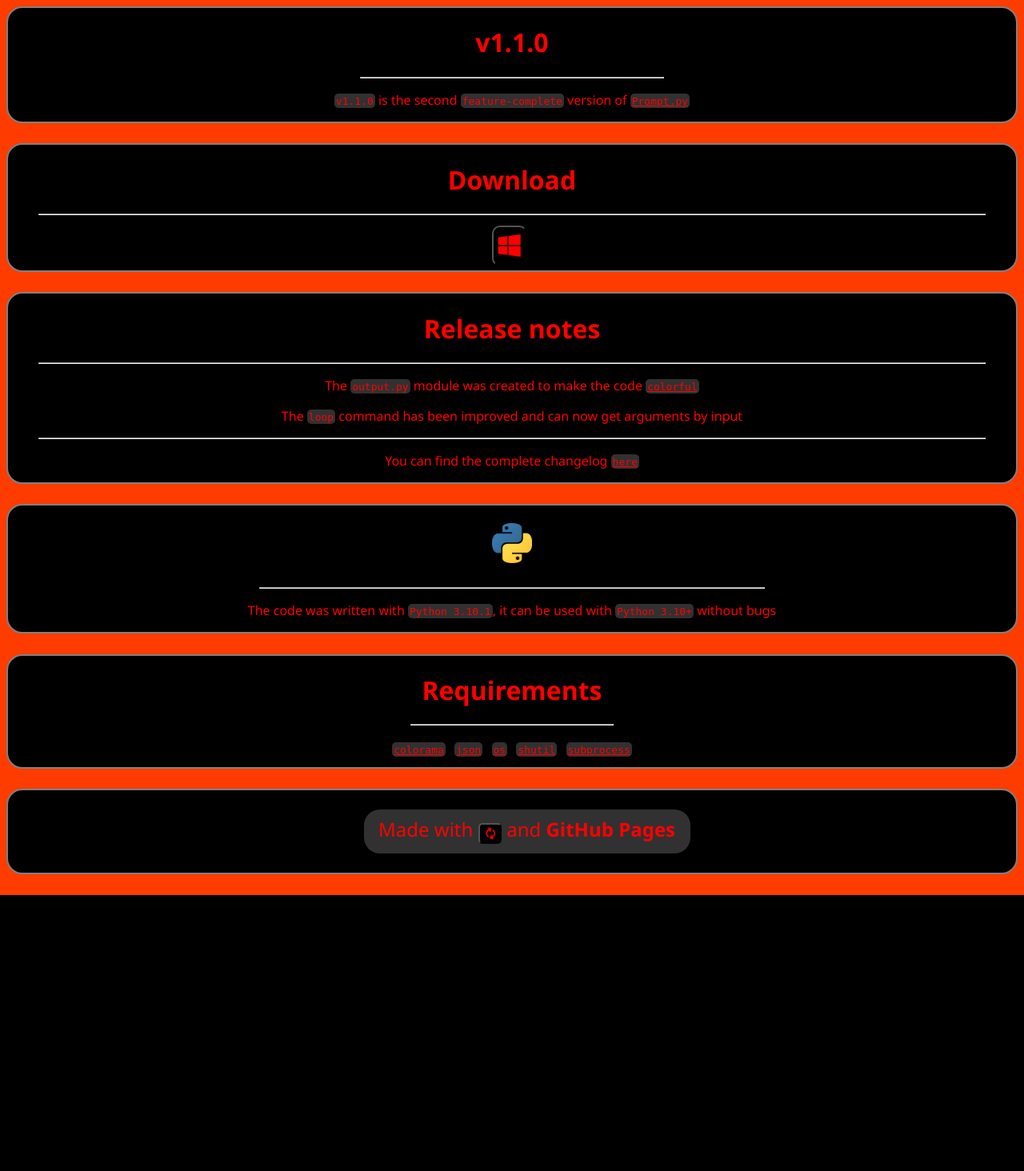
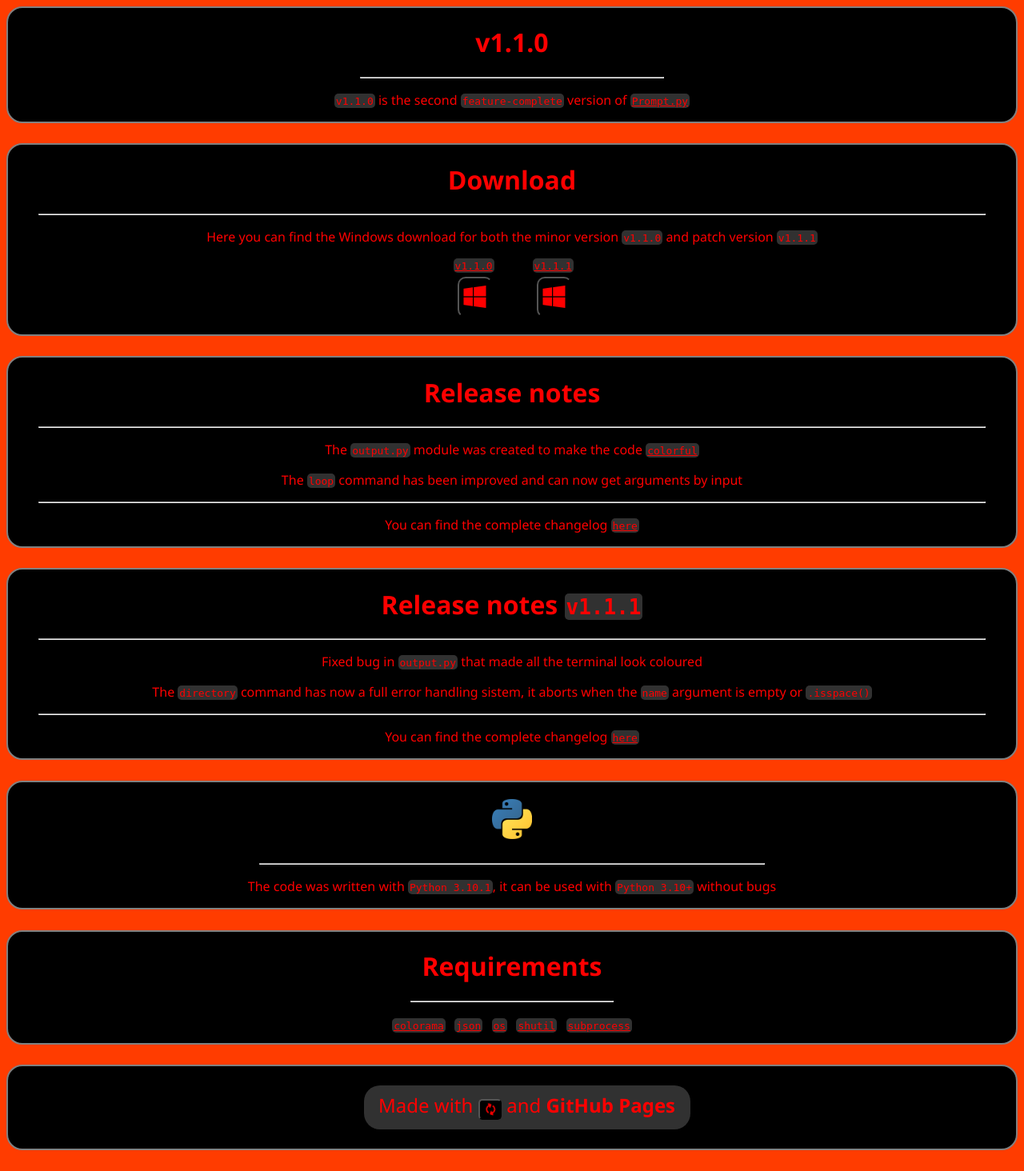
Before and after one commit to FLAK-ZOSO/FLAK-ZOSO.github.io, a PHP site: page /src/repo/Prompt/v1.1.0.html in a window 1280 px wide. Shown: the whole page at 80% size. Before the commit the page ends 1119 px from the top, so only its background shows below. Run offline with PHP 8.4, Linux system fonts and the light colour scheme; some libraries are stand-ins or nearby versions.

Commit message:
Updated to v1.1.1 the Prompt repo

```diff
--- a/src/css/button.css
+++ b/src/css/button.css
@@ -54,7 +54,7 @@ button.download {
     margin-bottom: 5px;
     border-radius: 10px;
     background-color: black;
-    margin-left: 48%;
+    margin-left: 5%;
 }
 button.download a {
     color: red;
--- a/src/css/code.css
+++ b/src/css/code.css
@@ -164,6 +164,9 @@
     padding-top: 2px;
     padding-bottom: 1px;
 }
+.square.red {
+    color: red;
+}
 
 
 .madeWith {
--- a/src/repo/Prompt/about.html
+++ b/src/repo/Prompt/about.html
@@ -64,6 +64,7 @@
                 <a href="v1.0.0.html" target="_blank"><code class="square">v1.0.0</code></a> |
                 <a href="v1.1.0.html" target="_blank"><code class="square">v1.1.0</code></a>
             </nav>
+            <p>You will find the bug-fix notes in the respective minor version page</p>
         </div>
 
         <div class="intro">
--- a/src/repo/Prompt/v1.1.0.html
+++ b/src/repo/Prompt/v1.1.0.html
@@ -36,7 +36,11 @@
 
         <div class="intro">
             <h1>Download</h1><hr>
-            <button class="download"><a href="https://github.com/FLAK-ZOSO/Prompt/archive/refs/tags/v1.1.0.zip" target="_blank"><i class="fab fa-windows"></i></a></button>
+            <p>Here you can find the Windows download for both the minor version <code class="square">v1.1.0</code> and patch version <code class="square">v1.1.1</code></p>
+            <ul style="width: 40%; margin-left: 41%; display: flex; align-items: center;">
+                <li><a href="https://github.com/FLAK-ZOSO/Prompt/releases/tag/v1.1.0" target="_blank"><code class="square">v1.1.0</code></a> <button class="download"><a href="https://github.com/FLAK-ZOSO/Prompt/archive/refs/tags/v1.1.0.zip" target="_blank"><i class="fab fa-windows"></i></a></button></li>
+                <li><a href="https://github.com/FLAK-ZOSO/Prompt/releases/tag/v1.1.1" target="_blank"><code class="square">v1.1.1</code></a> <button class="download"><a href="https://github.com/FLAK-ZOSO/Prompt/archive/refs/tags/v1.1.1.zip" target="_blank"><i class="fab fa-windows"></i></a></button></li>
+            </ul>
         </div>
 
         <div class="intro">
@@ -44,6 +48,13 @@
             <p>The <code class="square">output.py</code> module was created to make the code <a href="../../../img/CMD run v1.1.0.png" target="_blank"><code class="square">colorful</code></a></p>
             <p>The <code class="square">loop</code> command has been improved and can now get arguments by input</p><hr>
             <p>You can find the complete changelog <a href="https://github.com/FLAK-ZOSO/Prompt/compare/v1.0.0...v1.1.0" target="_blank"><code class="square">here</code></a></p>
+        </div>
+
+        <div class="intro">
+            <h1>Release notes <code class="square">v1.1.1</code></h1><hr>
+            <p>Fixed bug in <code class="square">output.py</code> that made all the terminal look coloured</p>
+            <p>The <code class="square">directory</code> command has now a full error handling sistem, it aborts when the <code class="square">name</code> argument is empty or <code class="square">.isspace()</code></p><hr>
+            <p>You can find the complete changelog <a href="https://github.com/FLAK-ZOSO/Prompt/compare/v1.1.0...v1.1.1" target="_blank"><code class="square">here</code></a></p>
         </div>
 
         <div class="intro">
```
